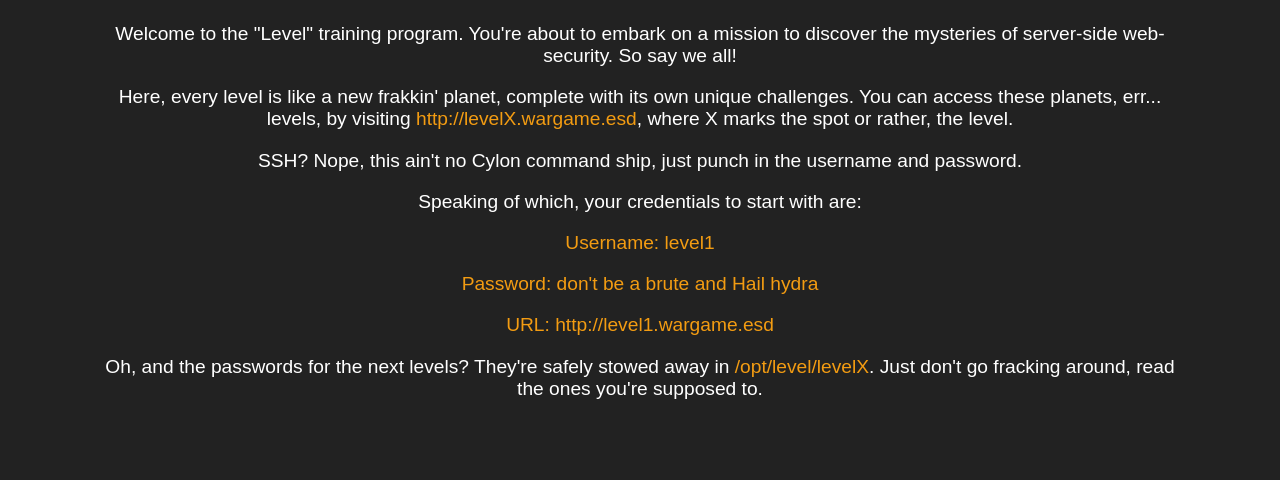
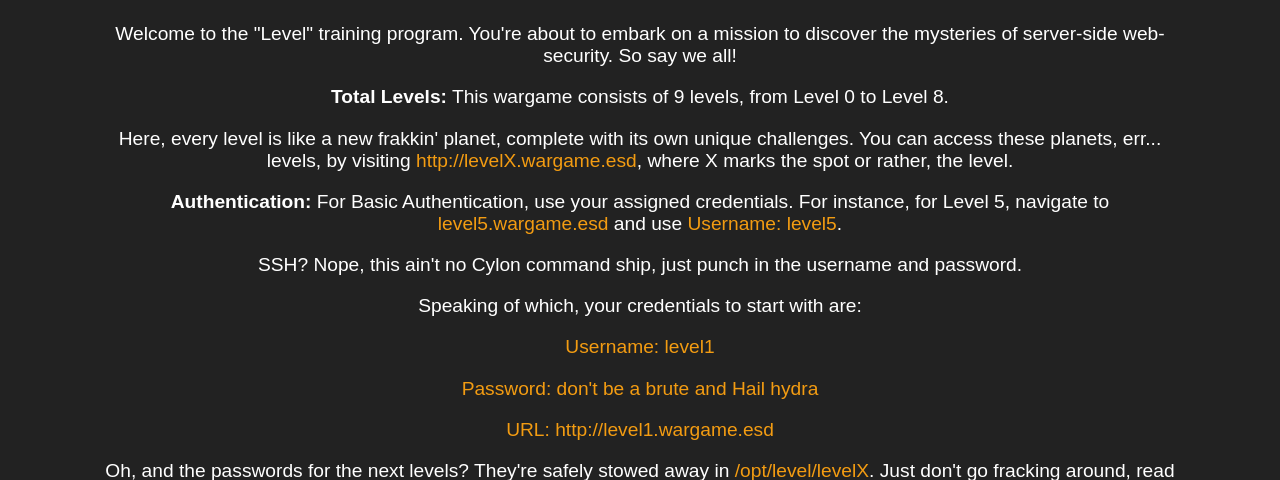
Before and after one commit to Badwargame37/wargame2-vagrant, a Flask app: page / in a window 1280 px wide. Shown: the part 475-955 px from the top of the page. Before the commit the page ends 874 px from the top, so only its background shows below. Run offline with Flask 2, Linux system fonts and the light colour scheme.

Commit message:
Update index.html

```diff
--- a/Wargame/level0/templates/index.html
+++ b/Wargame/level0/templates/index.html
@@ -26,10 +26,15 @@
 <body>
 
     <h1>Welcome to Level 0, Space Cadet!</h1>
-    <img src="https://corthodoxy.files.wordpress.com/2009/03/bsg-the-last-supper-cropped.jpg "alt="Girl in a jacket" width="600" height="300"></img>
+    <img src="https://corthodoxy.files.wordpress.com/2009/03/bsg-the-last-supper-cropped.jpg" alt="BSG The Last Supper" width="600" height="300"></img>
+
     <p>Welcome to the "Level" training program. You're about to embark on a mission to discover the mysteries of server-side web-security. So say we all!</p>
 
+    <p><strong>Total Levels:</strong> This wargame consists of 9 levels, from Level 0 to Level 8.</p>
+
     <p>Here, every level is like a new frakkin' planet, complete with its own unique challenges. You can access these planets, err... levels, by visiting <span class="highlight">http://levelX.wargame.esd</span>, where X marks the spot or rather, the level.</p>
+
+    <p><strong>Authentication:</strong> For Basic Authentication, use your assigned credentials. For instance, for Level 5, navigate to <span class="highlight">level5.wargame.esd</span> and use <span class="highlight">Username: level5</span>.</p>
 
     <p>SSH? Nope, this ain't no Cylon command ship, just punch in the username and password.</p>
 
```
